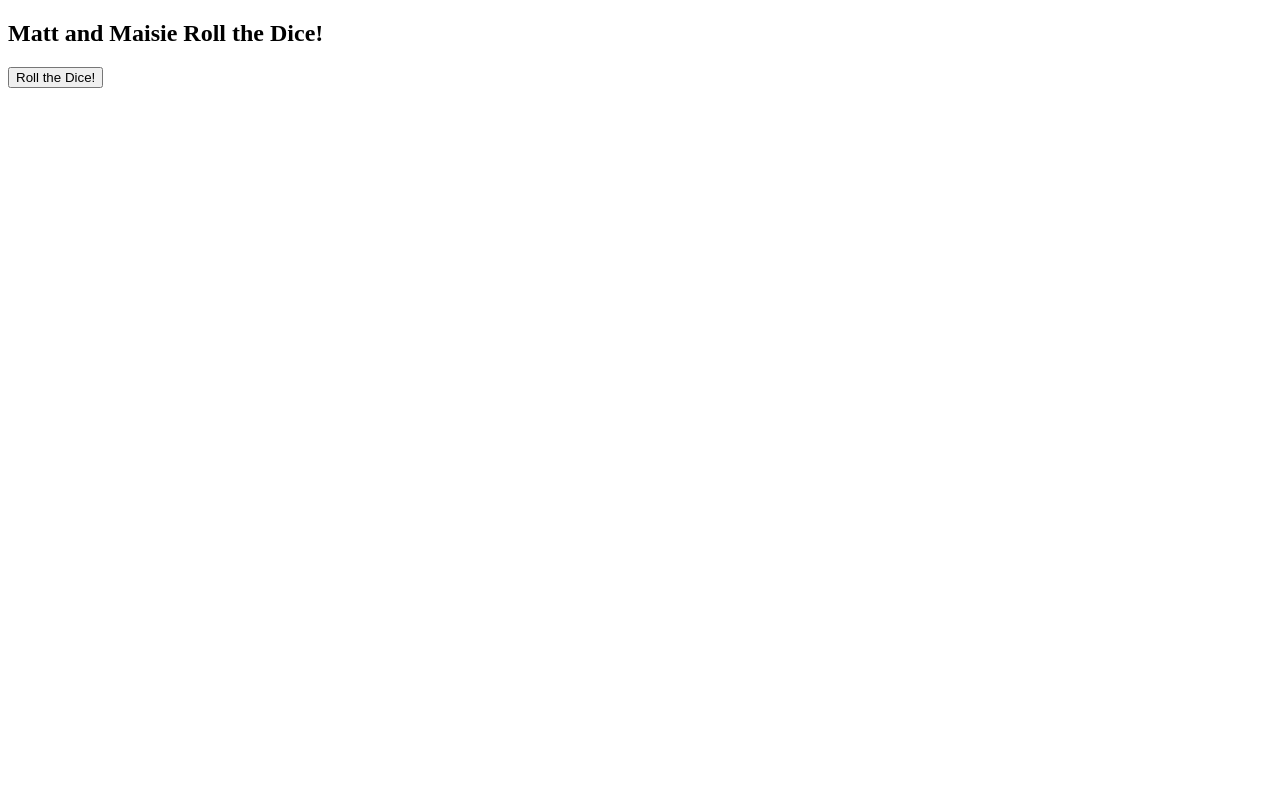
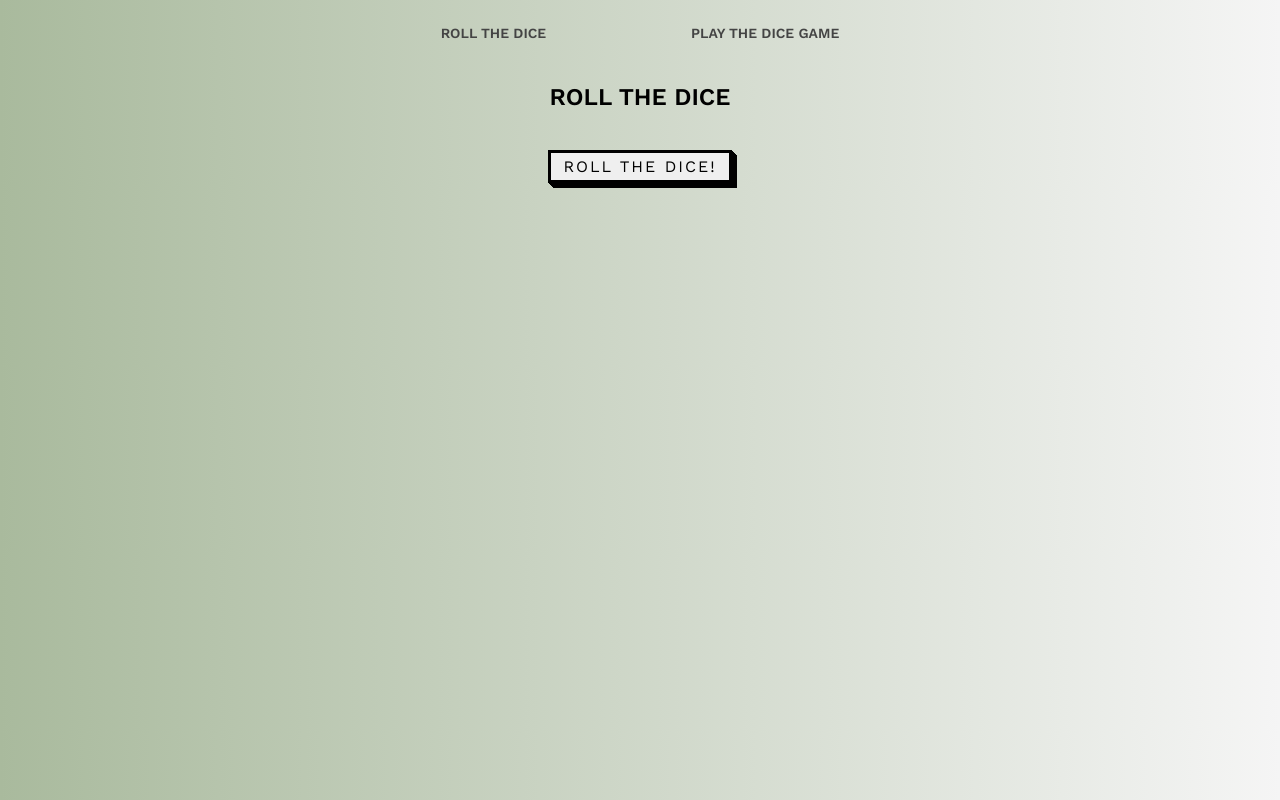
Before and after one commit to matthewthomas1999/MattAndMazie, a website: page index.html in a window 1280 px wide. Drawn offline with nearby package versions, Linux system fonts and the light colour scheme.

Commit message:
added css and updated html pages

```diff
--- a/index.html
+++ b/index.html
@@ -6,22 +6,40 @@
     <meta name="viewport" content="width=device-width, initial-scale=1.0">
     <title>Roll the Dice!</title>
     <script src="randomDice.js" defer></script>
+    <link rel="stylesheet" href = "style.css"/>
 </head>
 
+<!---NAVIGATION-->
+
+<header>
+<header>
+    <div class="container">
+      <h1 class="logo"></h1>
+
+      <nav>
+        <ul>
+          <li><a href="#">Roll the Dice</a></li>
+          <li><a href="#">Play the Dice Game</a></li>
+        </ul>
+      </nav>
+    </div>
+  </header>
+<!---BODY--->
+
 <body>
-    <div class = "container">
+    <div class = "container2">
     <section id ="heading">
-        <h1> Matt and Maisie Roll the Dice! </h1>
+        <h1> Roll the Dice </h1>
 
     </section>
 
     </div>
-
-    <div class="diceButton">
-    <button type="button" class="btn btn-info" id="randomButton">Roll the Dice!</button>
+    <div id="diceOutcome"></div>
+    <br>
+    <div>
+    <button class="diceButton" type="button" id="randomButton">Roll the Dice!</button>
     </div>
 
-    <div id="diceOutcome"></div>
 
 
 </body>
--- /dev/null
+++ b/style.css
@@ -0,0 +1,120 @@
+@import url('https://fonts.googleapis.com/css?family=Work+Sans:400,600');
+
+body {
+    background-image: linear-gradient(
+        to right,
+        #a9ba9d,
+        whitesmoke
+    );
+    font-family: 'Work Sans', sans-serif;
+    text-transform: uppercase;
+    display: flex;
+    justify-content: center;
+    align-items: center;
+    flex-direction:column;
+    font-weight: 800;
+    margin:0
+
+
+}
+
+/* --- NAVIGATION --- */
+
+
+@import url('https://fonts.googleapis.com/css?family=Work+Sans:400,600');
+
+header {
+   display: flex;
+   flex-direction: column;
+   justify-content: center;
+    align-items: center;
+}
+
+header::after {
+  content: '';
+  display: table;
+  clear: both;
+}
+
+.logo {
+  float: left;
+  padding: 10px 0;
+}
+
+nav {
+  float: right;
+}
+
+nav ul {
+  margin: 0;
+  padding: 0;
+  list-style: none;
+}
+
+nav li {
+  display: inline-block;
+  margin-inline-start: 70px;
+  margin-inline-end: 70px;
+  padding-top: 23px;
+
+  position: relative;
+}
+
+nav a {
+  color: #444;
+  text-decoration: none;
+  text-transform: uppercase;
+  font-size: 14px;
+}
+
+nav a:hover {
+  color: #000;
+}
+
+nav a::before {
+  content: '';
+  display: block;
+  height: 5px;
+  background-color: #444;
+
+  position: absolute;
+  top: 0;
+  width: 0%;
+
+  transition: all ease-in-out 250ms;
+}
+
+nav a:hover::before {
+  width: 100%;
+}
+
+/*---button ---*/
+
+.diceButton {
+  font-family: 'Work Sans', sans-serif;
+  font-size: 16px;
+  letter-spacing: 2px;
+  text-decoration: none;
+  text-transform: uppercase;
+  color: #000;
+  cursor: pointer;
+  border: 3px solid;
+  padding: 0.25em 0.5em;
+  box-shadow: 1px 1px 0px 0px, 2px 2px 0px 0px, 3px 3px 0px 0px, 4px 4px 0px 0px, 5px 5px 0px 0px;
+  position: relative;
+  user-select: none;
+  -webkit-user-select: none;
+  touch-action: manipulation;
+}
+
+.diceButton:active {
+  box-shadow: 0px 0px 0px 0px;
+  top: 5px;
+  left: 5px;
+}
+
+@media (min-width: 768px) {
+  .diceButton {
+    padding: 0.25em 0.75em;
+  }
+}
```
Also changed, not shown: game.html (+1 -0 lines), assets/dice-1.png (added), assets/dice-2.png (added), assets/dice-3.png (added), assets/dice-4.png (added), assets/dice-5.png (added), assets/dice-6.png (added).
